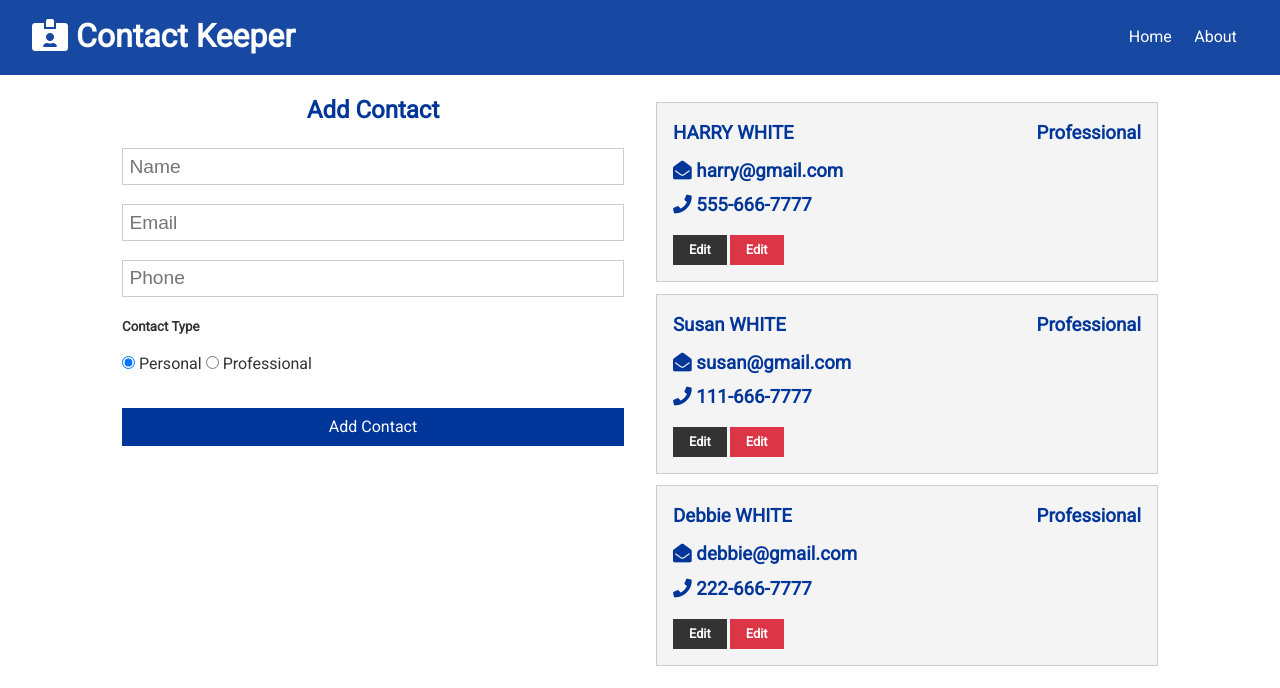
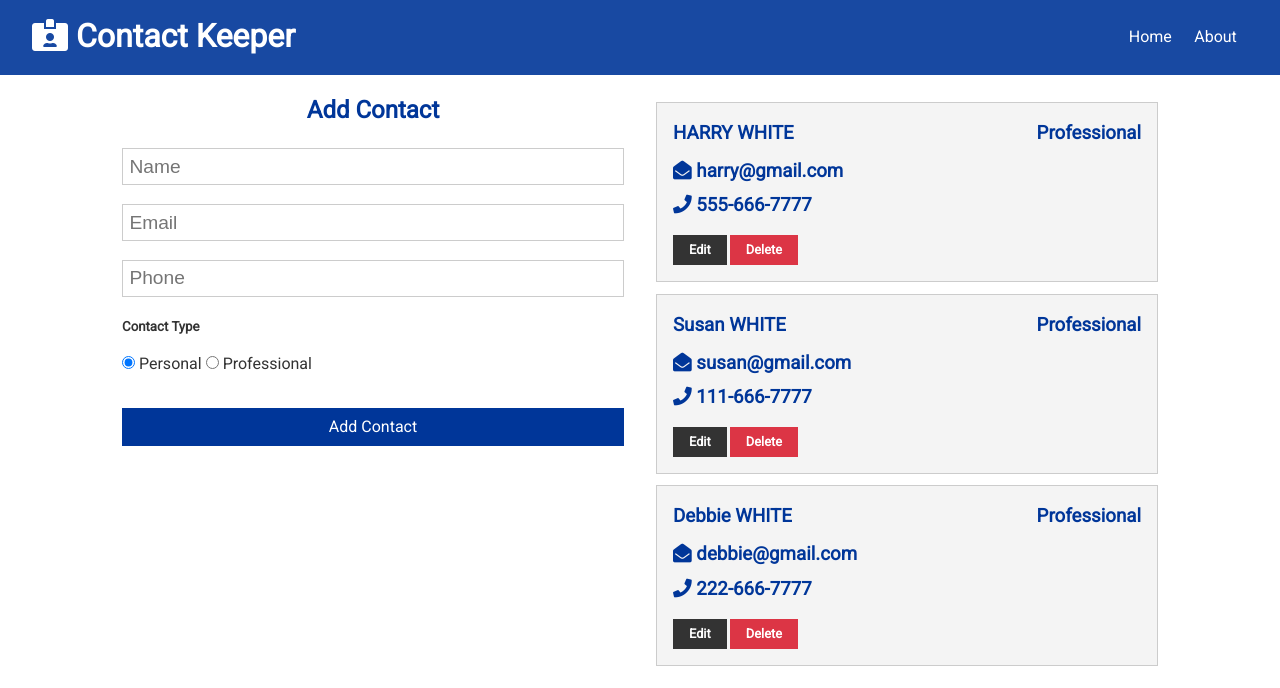
Before and after one commit to northross/contact-keeper, a React (Create React App) app in the folder client/: page / in a window 1280 px wide. Shown: the top 688 px of the page. Built offline with nearby package versions, Linux system fonts and the light colour scheme; the HTML template or start-up script is replaced by a standard one.

Commit message:
delete contact

```diff
--- a/client/src/components/contacts/ContactItem.js
+++ b/client/src/components/contacts/ContactItem.js
@@ -1,8 +1,17 @@
-import React from 'react';
+import React, { useContext } from 'react';
 import PropTypes from 'prop-types';
+import ContactContext from '../../context/contact/contactContext';
 
 const ContactItem = ({ contact }) => {
+  const contactContext = useContext(ContactContext);
+  const { deleteContact } = contactContext;
+
   const { id, name, email, phone, type } = contact;
+
+  const onDelete = () => {
+    deleteContact(id);
+  };
+
   return (
     <div className='card bg-light'>
       <h3 className='text-primary text-left'>
@@ -30,7 +39,9 @@
         </ul>
         <p>
           <button className='btn btn-dark btn-sm'>Edit</button>
-          <button className='btn btn-danger btn-sm'>Edit</button>
+          <button className='btn btn-danger btn-sm' onClick={onDelete}>
+            Delete
+          </button>
         </p>
       </h3>
     </div>
--- a/client/src/context/contact/ContactState.js
+++ b/client/src/context/contact/ContactState.js
@@ -48,6 +48,9 @@
   };
 
   // delete contact
+  const deleteContact = (id) => {
+    dispatch({ type: DELETE_CONTACT, payload: id });
+  };
 
   // set current contact
 
@@ -64,6 +67,7 @@
       value={{
         contacts: state.contacts,
         addContact,
+        deleteContact,
       }}
     >
       {props.children}
--- a/client/src/context/contact/contactReducer.js
+++ b/client/src/context/contact/contactReducer.js
@@ -15,6 +15,13 @@
         ...state,
         contacts: [...state.contacts, action.payload],
       };
+    case DELETE_CONTACT:
+      return {
+        ...state,
+        contacts: state.contacts.filter(
+          (contact) => contact.id !== action.payload
+        ),
+      };
     default:
       return state;
   }
```
